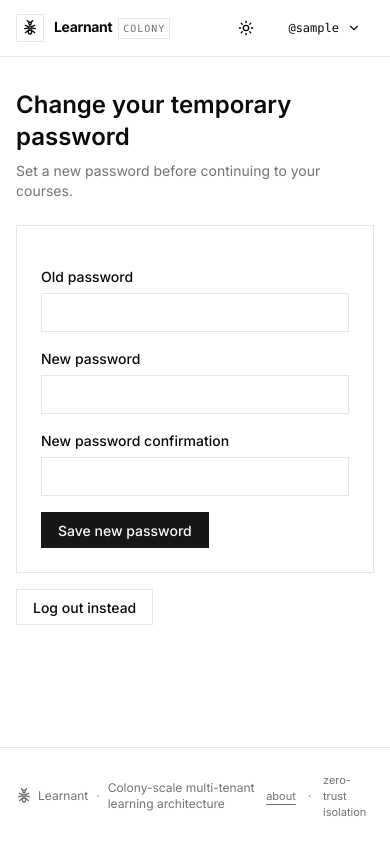
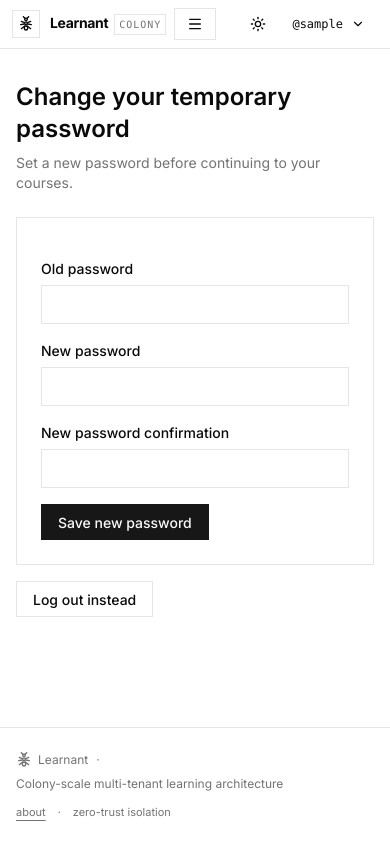
Before and after one commit to scientiac/learnant, a Django app: page /password/change/ in a window 390 px wide. Run offline with Django 5.2, Linux system fonts and the light colour scheme; the visitor is signed in with stand-in values (Sample User, id 1); some libraries are stand-ins or nearby versions.

Commit message:
Use persistent uploads volume and improve mobile navigation

```diff
--- a/core/templates/base.html
+++ b/core/templates/base.html
@@ -223,9 +223,9 @@
     <div>
       <!-- Navigation -->
       <nav class="sticky top-0 z-50 border-b" style="border-color: hsl(var(--border)); background-color: hsl(var(--background) / 0.8); backdrop-filter: blur(12px);">
-        <div class="mx-auto flex max-w-5xl items-center justify-between px-4 py-3 sm:px-6">
+        <div class="mx-auto flex max-w-5xl items-center justify-between gap-2 px-3 py-2 sm:px-6 sm:py-3">
           <!-- Logo + Links -->
-          <div class="flex items-center gap-6">
+          <div class="flex min-w-0 items-center gap-2 sm:gap-6">
             <a href="{% if user.is_authenticated %}{% url 'dashboard' %}{% else %}{% url 'home' %}{% endif %}" class="flex items-center gap-2.5 no-underline group" style="color: hsl(var(--foreground));">
               <!-- Original Learnant Ant Emblem -->
               <div class="flex h-7 w-7 items-center justify-center border transition-colors group-hover:bg-[hsl(var(--primary))] group-hover:text-[hsl(var(--primary-foreground))]" style="border-color: hsl(var(--border));">
@@ -261,11 +261,28 @@
                   <a class="nav-link {% block nav_tenants %}{% endblock %}" href="{% url 'tenant-list' %}">Colonies</a>
                 {% endif %}
               </div>
+              <details class="relative sm:hidden">
+                <summary class="btn btn-outline btn-sm list-none cursor-pointer" aria-label="Open navigation menu">
+                  <i data-lucide="menu" class="h-4 w-4"></i>
+                  <span class="sr-only">Menu</span>
+                </summary>
+                <div class="absolute left-0 top-full z-50 mt-2 flex w-56 flex-col border p-2 shadow-lg" style="border-color: hsl(var(--border)); background: hsl(var(--background));">
+                  <a class="nav-link py-2" href="{% url 'course-list' %}">Courses</a>
+                  {% if user.role == 'tenant_admin' %}
+                    <a class="nav-link py-2" href="{% url 'organization-settings' %}">Organization</a>
+                    <a class="nav-link py-2" href="{% url 'tenant-user-list' %}">Members</a>
+                    <a class="nav-link py-2" href="{% url 'bulk-student-add' %}">Enroll students</a>
+                  {% endif %}
+                  {% if user.role == 'super_admin' or user.role == 'admin' or user.role == 'super_viewer' %}
+                    <a class="nav-link py-2" href="{% url 'tenant-list' %}">Colonies</a>
+                  {% endif %}
+                </div>
+              </details>
             {% endif %}
           </div>
 
           <!-- User + Auth -->
-          <div class="flex items-center gap-3">
+          <div class="flex shrink-0 items-center gap-1 sm:gap-3">
             <!-- Theme toggle -->
             <button onclick="toggleTheme()" class="btn btn-ghost btn-sm" style="padding: 0 0.5rem;" title="Toggle theme">
               <i data-lucide="sun" class="h-4 w-4 dark:hidden"></i>
@@ -278,7 +295,7 @@
                   {% if user.avatar %}
                     <img src="{% url 'user-avatar' user.id %}" alt="" class="h-6 w-6 border object-cover" style="border-color: hsl(var(--border));">
                   {% endif %}
-                  <span class="font-mono">@{{ user.username }}</span>
+                  <span class="max-w-[6.5rem] truncate font-mono sm:max-w-none">@{{ user.username }}</span>
                   <span class="badge badge-role hidden sm:inline-flex">{{ user.get_role_display }}</span>
                   <i data-lucide="chevron-down" class="h-3.5 w-3.5"></i>
                 </summary>
@@ -314,8 +331,8 @@
 
     <!-- Minimalist Sera Footer -->
     <footer class="border-t py-6 mt-12" style="border-color: hsl(var(--border));">
-      <div class="mx-auto flex max-w-5xl items-center justify-between px-4 text-xs sm:px-6" style="color: hsl(var(--muted-foreground));">
-        <div class="flex items-center gap-2">
+      <div class="mx-auto flex max-w-5xl flex-col items-start gap-3 px-4 text-xs sm:flex-row sm:items-center sm:justify-between sm:px-6" style="color: hsl(var(--muted-foreground));">
+        <div class="flex flex-wrap items-center gap-2">
           <span class="inline-flex items-center gap-1.5">
             <svg class="h-4 w-4" viewBox="0 0 24 24" fill="none" stroke="currentColor" stroke-width="2" stroke-linecap="round" stroke-linejoin="round" aria-hidden="true">
               <ellipse cx="12" cy="5" rx="2" ry="1.8"/><ellipse cx="12" cy="11" rx="1.8" ry="2.2"/><ellipse cx="12" cy="18" rx="2.5" ry="3"/>
--- a/core/test_deployment_config.py
+++ b/core/test_deployment_config.py
@@ -38,6 +38,7 @@ class DeploymentSettingsTests(SimpleTestCase):
 from config import settings
 assert settings.DEBUG is False
 assert settings.DATABASES['default']['ENGINE'] == 'django.db.backends.postgresql'
+assert settings.STORAGES['default']['BACKEND'] == 'django.core.files.storage.FileSystemStorage'
 assert settings.ALLOWED_HOSTS == ['learnant.example.org', 'learnant.example.net', 'learnant.3o14.com']
 assert settings.CSRF_TRUSTED_ORIGINS == ['https://learnant.example.org', 'https://learnant.3o14.com']
 assert 'whitenoise.middleware.WhiteNoiseMiddleware' in settings.MIDDLEWARE
@@ -61,6 +62,7 @@ assert settings.MAILERS['default']['BACKEND'] == 'django.core.mail.backends.smtp
 from config import settings
 assert settings.DEBUG is True
 assert settings.DATABASES['default']['ENGINE'] == 'django.db.backends.sqlite3'
+assert settings.STORAGES['default']['BACKEND'] == 'django.core.files.storage.FileSystemStorage'
 assert settings.ALLOWED_HOSTS == ['localhost', '127.0.0.1', 'learnant.3o14.com']
 assert settings.STORAGES['staticfiles']['BACKEND'] == 'django.contrib.staticfiles.storage.StaticFilesStorage'
 """,
```
Also changed, not shown: CHECKPOINTS.md (+1 -1 lines), core/test_web.py (+9 -0 lines), docs/architecture.md (+1 -1 lines), README.md, 2 other files.
